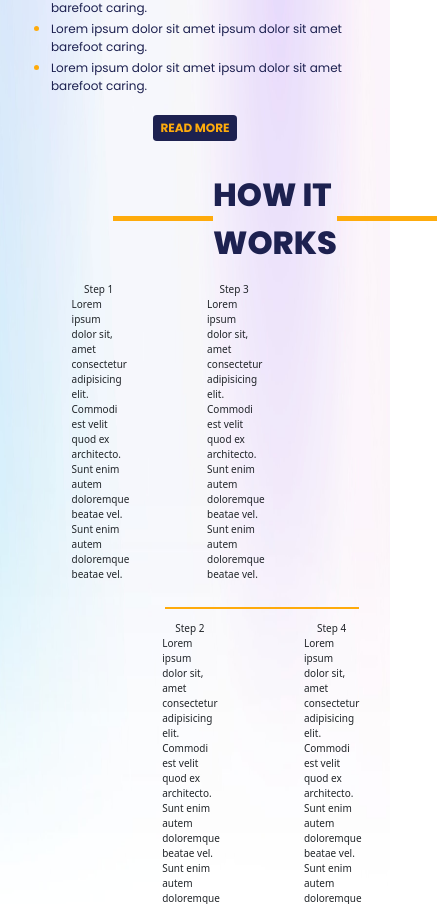
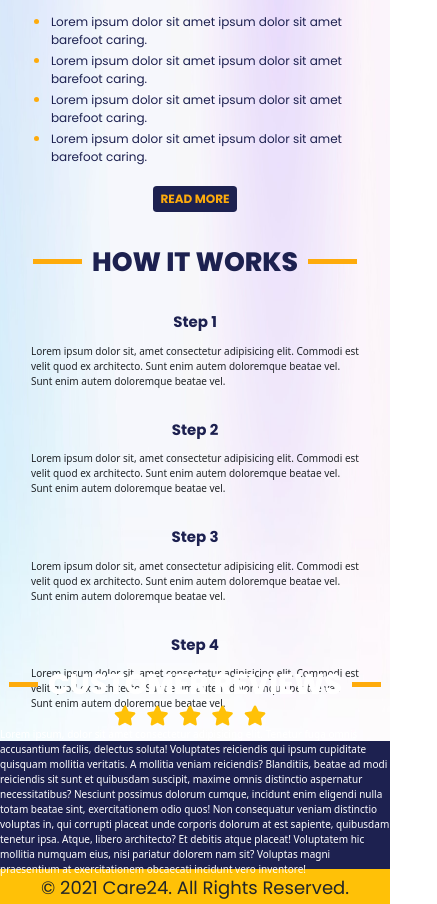
Before and after one commit to nagraj98433/Website24_1, a React (Vite) app: page / in a window 390 px wide. Shown: the part 1096-2000 px from the top of the page, 437 px wide, since content can reach past the window. Built offline with nearby package versions, Linux system fonts and the light colour scheme.

Commit message:
added more fun

```diff
--- a/src/All styles/AboutUS.css
+++ b/src/All styles/AboutUS.css
@@ -51,6 +51,10 @@
   color: #feab0c;
   font-size: 15px;
 }
+.line_left_about {
+  display: flex;
+  align-items: center;
+}
 
 @media screen and (min-width: 706px) and (max-width: 767.9px) {
   .container {
@@ -83,3 +87,12 @@
     font-size: 5vw;
   }
 }
+
+@media screen and (min-width: 300px) and (max-width: 550px) {
+  .line_left_about {
+    width: 31vw;
+  }
+  .AboutUs_header {
+    font-size: 8.8vw;
+  }
+}
--- /dev/null
+++ b/src/All styles/Footer.css
@@ -0,0 +1,57 @@
+.image-container1 {
+  position: relative;
+}
+
+.overlay1 {
+  position: absolute;
+  top: 0;
+  left: 0;
+  width: 100%;
+  height: 45%;
+  display: flex;
+  flex-direction: column;
+  justify-content: center;
+  align-items: center;
+  color: #fff;
+}
+
+.overlay1 h2 {
+  font-size: 2rem;
+  margin-bottom: 1rem;
+}
+
+.overlay1 p {
+  font-size: 1.2rem;
+  text-align: center;
+  max-width: 80%;
+}
+.image-container1 img {
+  max-width: 100%;
+}
+.HowItWorks_heading_footer {
+  font-family: "poppins", sans-serif;
+  font-weight: 900;
+  font-size: 3.2rem;
+  color: white;
+}
+.line_left_footer {
+  display: flex;
+  align-items: center;
+}
+.Footer_StarIcon span {
+  padding-right: 1rem;
+}
+.Footer_StarIcon span i {
+  font-size: 2rem;
+}
+
+/* Media Queries start */
+
+@media screen and (min-width: 300px) and (max-width: 550px) {
+  .line_left_footer {
+    width: 10vw;
+  }
+  .HowItWorks_heading_footer {
+    font-size: 7.3vw;
+  }
+}
--- a/src/All styles/HireNow_Page.css
+++ b/src/All styles/HireNow_Page.css
@@ -249,7 +249,7 @@
   }
 }
 @media screen and (max-width: 562px) {
-  .Btn_icons_Flex_container {
+  .Btn_icons_Flex_container_Hire {
     display: none;
   }
 }
--- a/src/All styles/How_It_Works.css
+++ b/src/All styles/How_It_Works.css
@@ -6,7 +6,7 @@
   justify-content: space-between;
   width: 50%;
 }
-.text_lines_container div:nth-child(2) {
+.HowItWorks_heading {
   font-family: "poppins", sans-serif;
   font-weight: 900;
   font-size: 3.2rem;
@@ -39,7 +39,7 @@
   width: 100%;
 }
 .bottom_line {
-  padding-left: 14.2rem !important;
+  padding-left: 11.2vw !important;
 }
 .Combine_center {
   display: flex;
@@ -50,3 +50,43 @@
   display: flex;
   justify-content: space-between;
 }
+.Step_font {
+  font-size: 1.5rem;
+  font-family: "Poppins", sans-serif;
+  font-weight: 600;
+  color: #1d2150;
+}
+
+.Step_font_SM {
+  font-size: 1.5rem;
+  font-family: "Poppins", sans-serif;
+  font-weight: 600;
+  color: #1d2150;
+}
+.Mobile_SM_container {
+  display: none;
+}
+
+/* Media Queries start  */
+
+@media screen and (min-width: 300px) and (max-width: 705px) {
+  .Mobile_SM_container {
+    display: block;
+  }
+}
+@media screen and (max-width: 705px) {
+  .MD_show {
+    display: none !important;
+  }
+}
+
+@media screen and (min-width: 300px) and (max-width: 550px) {
+  .line_left {
+    width: 15vw;
+  }
+  .HowItWorks_heading {
+    font-size: 6.8vw;
+  }
+}
+
+/* Media Queries end  */
--- /dev/null
+++ b/src/Footer/Footer.jsx
@@ -0,0 +1,41 @@
+import React from 'react'
+import '../All styles/Footer.css'
+import Footer_img from '../assets/Images/Footer_img.png'
+
+function Footer() {
+  return (
+    <>
+      <div class="image-container1 mt-5">
+        <img src={Footer_img} alt="Footer_img" />
+        <div class="overlay1">
+          <div className="row">
+            <div className="col-12 d-flex justify-content-center">
+              <div className="line_left_footer pe-3"><hr /></div>
+              <div className="HowItWorks_heading_footer">CUSTOMER REVIEWS</div>
+              <div className="line_right line_left_footer ps-3"><hr /></div>
+            </div>
+
+          </div>
+
+          <div className='text-warning Footer_StarIcon'>
+            <span><i class="fas fa-star"></i></span>
+            <span><i class="fas fa-star"></i></span>
+            <span><i class="fas fa-star"></i></span>
+            <span><i class="fas fa-star"></i></span>
+            <span><i class="fas fa-star"></i></span>
+          </div>
+
+          <div>
+            <div>Lorem ipsum, dolor sit amet consectetur adipisicing elit. Tenetur fuga omnis accusantium facilis, delectus soluta! Voluptates reiciendis qui ipsum cupiditate quisquam mollitia veritatis. A mollitia veniam reiciendis? Blanditiis, beatae ad modi reiciendis sit sunt et quibusdam suscipit, maxime omnis distinctio aspernatur necessitatibus? Nesciunt possimus dolorum cumque, incidunt enim eligendi nulla totam beatae sint, exercitationem odio quos! Non consequatur veniam distinctio voluptas in, qui corrupti placeat unde corporis dolorum at est sapiente, quibusdam tenetur ipsa. Atque, libero architecto? Et debitis atque placeat! Voluptatem hic mollitia numquam eius, nisi pariatur dolorem nam sit? Voluptas magni praesentium at exercitationem obcaecati incidunt vero inventore!</div>
+          </div>
+        </div>
+      </div>
+      {/* footer last start */}
+      <footer className="bg-warning p-2 text-center FooterFont">© 2021 Care24. All Rights Reserved.</footer>
+      {/* footer last end */}
+
+    </>
+  )
+}
+
+export default Footer
--- a/src/HomePage/AboutUS/AboutUS.jsx
+++ b/src/HomePage/AboutUS/AboutUS.jsx
@@ -15,10 +15,10 @@
             </div>
             <div className="col-7 SMWidth_100">
               <div className="row">
-								<div className="col-auto col-sm-6 col-md-6 col-lg-6 col-xl-6">
+                <div className="col-auto col-sm-9 col-md-9 col-lg-7 col-xl-6">
                   <div className='d-flex justify-content-around'>
                     <div className='AboutUs_header'>ABOUT US</div>
-										<div className="line_right line_left"><hr /></div>
+                    <div className="line_right line_left_about"><hr /></div>
                   </div>
                 </div>
 
--- a/src/HomePage/Home.jsx
+++ b/src/HomePage/Home.jsx
@@ -2,14 +2,15 @@
 import Cards from './Cards/Cards'
 import AboutUS from './AboutUS/AboutUS'
 import How_It_Works from './How_It_Works/How_It_Works'
-
+import Footer from '../Footer/Footer'
 
 function Home() {
   return (
     <>
       <Cards />
-      <AboutUS/>
-      <How_It_Works/>
+      <AboutUS />
+      <How_It_Works />
+      <Footer />
     </>
   )
 }
--- a/src/HomePage/How_It_Works/How_It_Works.jsx
+++ b/src/HomePage/How_It_Works/How_It_Works.jsx
@@ -8,25 +8,23 @@
         <div className="container">
           <div className="row">
             <div className="col-12 d-flex justify-content-center">
-              <div className="text_lines_container">
-                <div className="line_left"><hr /></div>
-                <div>HOW IT WORKS</div>
-                <div className="line_right line_left"><hr /></div>
-              </div>
+              <div className="line_left pe-3"><hr /></div>
+              <div className="HowItWorks_heading">HOW IT WORKS</div>
+              <div className="line_right line_left ps-3"><hr /></div>
             </div>
 
           </div>
-          <div className="row mt-4">
+          <div className="row mt-4 MD_show">
             <div className="col-10">
               <div className="HowItworks_content_container">
                 <div className="content_left_right_container">
-                  <div className="text-center">
+                  <div className="text-center Step_font">
                     Step 1
                   </div>
                   <div className="">Lorem ipsum dolor sit, amet consectetur adipisicing elit. Commodi est velit quod ex architecto. Sunt enim autem doloremque beatae vel. Sunt enim autem doloremque beatae vel.</div>
                 </div>
                 <div className="content_left_right_container">
-                  <div className="text-center">
+                  <div className="text-center Step_font">
                     Step 3
                   </div>
                   <div>Lorem ipsum dolor sit, amet consectetur adipisicing elit. Commodi est velit quod ex architecto. Sunt enim autem doloremque beatae vel. Sunt enim autem doloremque beatae vel.</div>
@@ -35,23 +33,57 @@
             </div>
 
           </div>
-          <div className="row mt-4">
+          <div className="row mt-4 MD_show">
             <div className="bottom_line"><hr /></div>
           </div>
 
 
-          <div className="row mt-1">
+          {/* For Mobile stack content start */}
+
+          <div className="Mobile_SM_container">
+            <div className="mt-5">
+              <div className="text-center Step_font_SM">
+                Step 1
+              </div>
+              <div className="mt-3">Lorem ipsum dolor sit, amet consectetur adipisicing elit. Commodi est velit quod ex architecto. Sunt enim autem doloremque beatae vel. Sunt enim autem doloremque beatae vel.</div>
+            </div>
+
+            <div className="mt-5">
+              <div className="text-center Step_font_SM">
+                Step 2
+              </div>
+              <div className="mt-3">Lorem ipsum dolor sit, amet consectetur adipisicing elit. Commodi est velit quod ex architecto. Sunt enim autem doloremque beatae vel. Sunt enim autem doloremque beatae vel.</div>
+            </div>
+            <div className="mt-5">
+              <div className="text-center Step_font_SM">
+                Step 3
+              </div>
+              <div className="mt-3">Lorem ipsum dolor sit, amet consectetur adipisicing elit. Commodi est velit quod ex architecto. Sunt enim autem doloremque beatae vel. Sunt enim autem doloremque beatae vel.</div>
+            </div>
+            <div className="mt-5">
+              <div className="text-center Step_font_SM">
+                Step 4
+              </div>
+              <div className="mt-3">Lorem ipsum dolor sit, amet consectetur adipisicing elit. Commodi est velit quod ex architecto. Sunt enim autem doloremque beatae vel. Sunt enim autem doloremque beatae vel.</div>
+            </div>
+          </div>
+
+
+          {/* For Mobile stack content end */}
+
+
+          <div className="row mt-1 MD_show">
             <div className="col-12">
               <div className="d-flex justify-content-end">
                 <div className="HowItworks_content_container1">
                   <div className="content_left_right_container1">
-                    <div className="text-center">
+                    <div className="text-center Step_font">
                       Step 2
                     </div>
                     <div className="">Lorem ipsum dolor sit, amet consectetur adipisicing elit. Commodi est velit quod ex architecto. Sunt enim autem doloremque beatae vel. Sunt enim autem doloremque beatae vel.</div>
                   </div>
                   <div className="content_left_right_container1">
-                    <div className="text-center">
+                    <div className="text-center Step_font">
                       Step 4
                     </div>
                     <div className="">Lorem ipsum dolor sit, amet consectetur adipisicing elit. Commodi est velit quod ex architecto. Sunt enim autem doloremque beatae vel. Sunt enim autem doloremque beatae vel.</div>
```
Also changed, not shown: src/HireNow_page/HireNow.jsx (+4 -4 lines). Lines whose indentation alone changed are shown as unchanged.
